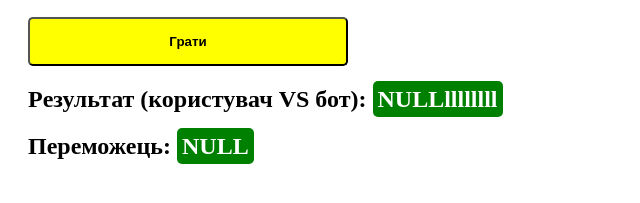
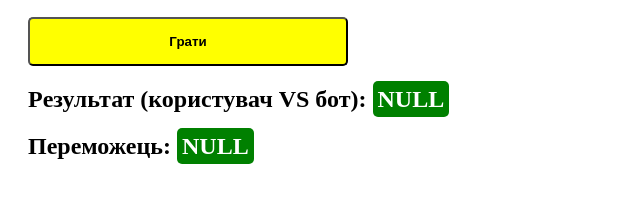
Before and after one commit to Makar90/JS, a plain HTML site: page HW-Lesson3/HomeWork-alexua99/index.html in a window 1280 px wide. Shown: the part 147-350 px from the top of the page, without its empty margins (0-640 px from the left). Drawn offline with Linux system fonts and the light colour scheme.

Commit message:
HW Lesson3

```diff
--- a/HW-Lesson3/HomeWork-alexua99/index.html
+++ b/HW-Lesson3/HomeWork-alexua99/index.html
@@ -57,7 +57,7 @@
     <button>Грати</button>
     <h2>
       Pезультат (користувач VS бот):
-      <span class="out">NULLllllllll</span>
+      <span class="out">NULL</span>
     </h2>
     <h2>
       Переможець:
```
